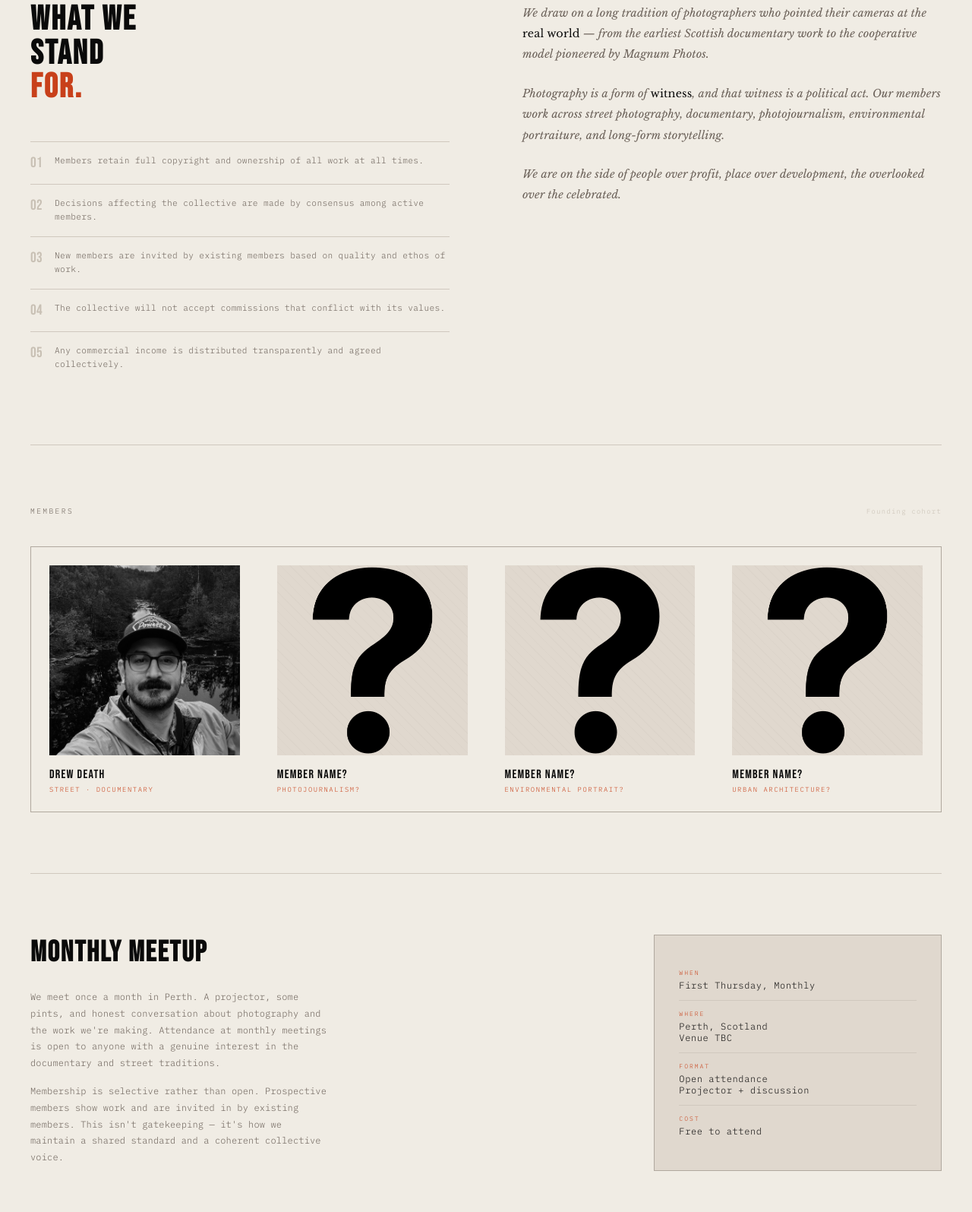
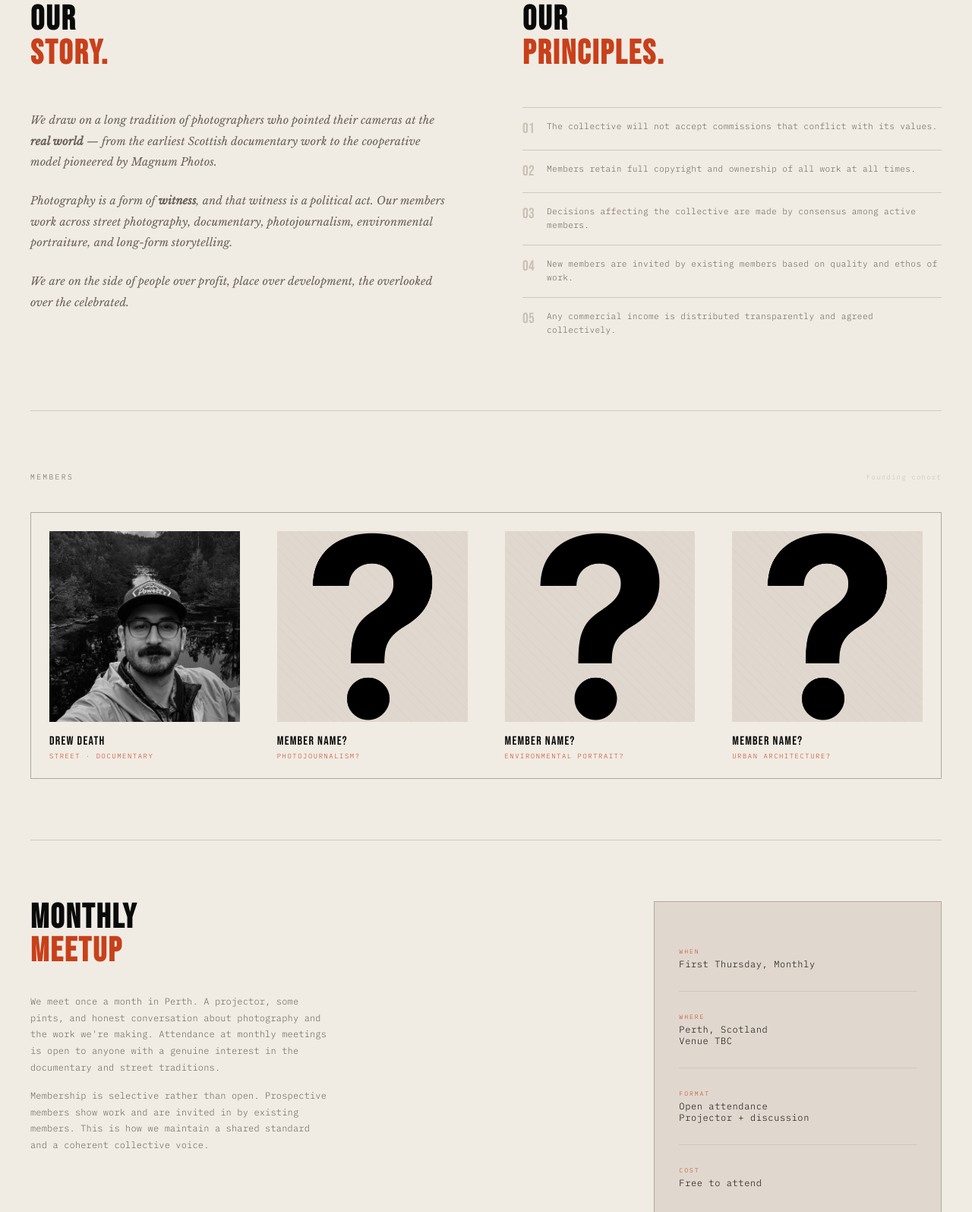
Before and after one commit to drewdeath-netizen/Pavement-Photos, a plain HTML site: page index.html in a window 1280 px wide. Shown: the part 1885-3480 px from the top of the page at 76% size. Drawn offline with nearby package versions, Linux system fonts and the light colour scheme.

Commit message:
Update index.html

```diff
--- a/index.html
+++ b/index.html
@@ -193,13 +193,15 @@
 
   /* ABOUT */
   .ethos { padding: 5rem 0; display: grid; grid-template-columns: 1fr 1fr; gap: 6rem; border-bottom: var(--rule); }
+  .ethos-left p { font-family: 'Libre Baskerville', serif; font-size: 0.9rem; line-height: 1.9; color: var(--warm-grey); font-style: italic; margin-bottom: 1.5rem; }
   .ethos-left h2 { font-family: 'Bebas Neue', sans-serif; font-size: clamp(2rem, 3.5vw, 3.5rem); letter-spacing: 0.05em; line-height: 1; margin-bottom: 2rem; color: var(--ink); }
   .ethos-left h2 span { display: block; color: var(--accent); }
+  .ethos-right h2 { font-family: 'Bebas Neue', sans-serif; font-size: clamp(2rem, 3.5vw, 3.5rem); letter-spacing: 0.05em; line-height: 1; margin-bottom: 2rem; color: var(--ink); }
+  .ethos-right h2 span { display: block; color: var(--accent); }
   .ethos-principles { list-style: none; margin-top: 3rem; }
   .ethos-principles li { display: flex; gap: 1rem; padding: 1rem 0; border-top: var(--rule); font-size: 0.7rem; line-height: 1.6; color: var(--warm-grey); letter-spacing: 0.03em; }
   .ethos-principles li::before { content: attr(data-n); font-family: 'Bebas Neue', sans-serif; font-size: 1.2rem; color: var(--mid-grey); flex-shrink: 0; line-height: 1.2; }
-  .ethos-right p { font-family: 'Libre Baskerville', serif; font-size: 0.9rem; line-height: 1.9; color: var(--warm-grey); font-style: italic; margin-bottom: 1.5rem; }
-  .ethos-right p strong { font-style: normal; color: var(--ink); font-weight: 400; }
+
 
   /* MEMBERS */
   .members-section { padding: 5rem 0; border-bottom: var(--rule); }
@@ -223,10 +225,11 @@
 
   /* MEETUP */
   .meetup { padding: 5rem 0; display: grid; grid-template-columns: 2fr 1fr; gap: 4rem; border-bottom: var(--rule); align-items: start; }
-  .meetup h2 { font-family: 'Bebas Neue', sans-serif; font-size: clamp(2rem, 3vw, 3rem); letter-spacing: 0.05em; margin-bottom: 1.5rem; color: var(--ink); }
+  .meetup h2 { font-family: 'Bebas Neue', sans-serif; font-size: clamp(2rem, 3.5vw, 3.5rem); letter-spacing: 0.05em; line-height: 1; margin-bottom: 2rem; color: var(--ink); }
+  .meetup h2 span { display: block; color: var(--accent); }
   .meetup p { font-size: 0.75rem; line-height: 1.8; color: var(--warm-grey); margin-bottom: 1rem; max-width: 55ch; }
   .meetup-detail { background: var(--light-grey); border: var(--rule-dark); padding: 2rem; }
-  .meetup-detail-row { padding: 0.75rem 0; border-bottom: var(--rule); display: flex; flex-direction: column; gap: 0.25rem; }
+  .meetup-detail-row { padding: 1.75rem 0; border-bottom: var(--rule); display: flex; flex-direction: column; gap: 0.25rem; }
   .meetup-detail-row:last-child { border-bottom: none; }
   .meetup-detail-key { font-size: 0.5rem; letter-spacing: 0.25em; text-transform: uppercase; color: var(--accent); }
   .meetup-detail-val { font-size: 0.75rem; color: var(--ink); letter-spacing: 0.05em; }
@@ -405,20 +408,22 @@
   <!-- ABOUT -->
   <section id="about" class="ethos fade-up delay-3">
     <div class="ethos-left">
-      <h2>What we<br>stand<br><span>for.</span></h2>
-      <ul class="ethos-principles">
-        <li data-n="01">Members retain full copyright and ownership of all work at all times.</li>
-        <li data-n="02">Decisions affecting the collective are made by consensus among active members.</li>
-        <li data-n="03">New members are invited by existing members based on quality and ethos of work.</li>
-        <li data-n="04">The collective will not accept commissions that conflict with its values.</li>
-        <li data-n="05">Any commercial income is distributed transparently and agreed collectively.</li>
-      </ul>
-    </div>
-    <div class="ethos-right">
+	 <h2>Our<br><span>Story.</span></h2><br>
       <p>We draw on a long tradition of photographers who pointed their cameras at the <strong>real world</strong> — from the earliest Scottish documentary work to the cooperative model pioneered by Magnum Photos.</p>
       <p>Photography is a form of <strong>witness</strong>, and that witness is a political act. Our members work across street photography, documentary, photojournalism, environmental portraiture, and long-form storytelling.</p>
       <p>We are on the side of people over profit, place over development, the overlooked over the celebrated.</p>
     </div>
+	<div class="ethos-right">
+      <h2>Our<br><span>Principles.</span></h2>
+      <ul class="ethos-principles">
+        <li data-n="01">The collective will not accept commissions that conflict with its values.</li>
+		<li data-n="02">Members retain full copyright and ownership of all work at all times.</li>
+        <li data-n="03">Decisions affecting the collective are made by consensus among active members.</li>
+        <li data-n="04">New members are invited by existing members based on quality and ethos of work.</li>
+        <li data-n="05">Any commercial income is distributed transparently and agreed collectively.</li>
+      </ul>
+    </div>
+
   </section>
 
   <!-- MEMBERS -->
@@ -471,9 +476,9 @@
   <!-- MEETUP -->
   <section id="meetup" class="meetup">
     <div>
-      <h2>Monthly Meetup</h2>
+      <h2>Monthly<br><span>Meetup</span></h2>
       <p>We meet once a month in Perth. A projector, some pints, and honest conversation about photography and the work we're making. Attendance at monthly meetings is open to anyone with a genuine interest in the documentary and street traditions.</p>
-      <p>Membership is selective rather than open. Prospective members show work and are invited in by existing members. This isn't gatekeeping — it's how we maintain a shared standard and a coherent collective voice.</p>
+      <p>Membership is selective rather than open. Prospective members show work and are invited in by existing members. This is how we maintain a shared standard and a coherent collective voice.</p>
     </div>
     <div class="meetup-detail">
       <div class="meetup-detail-row">
```
